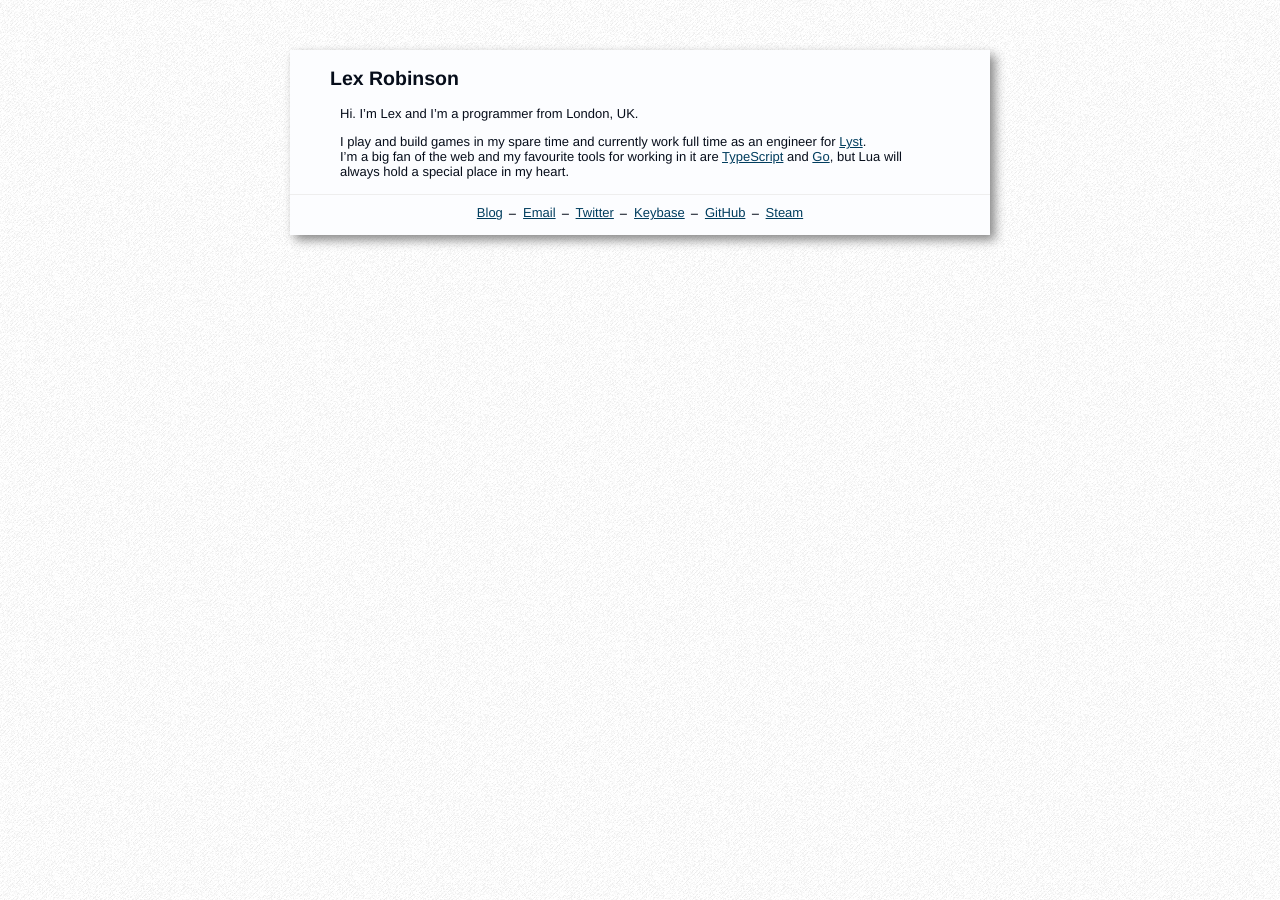
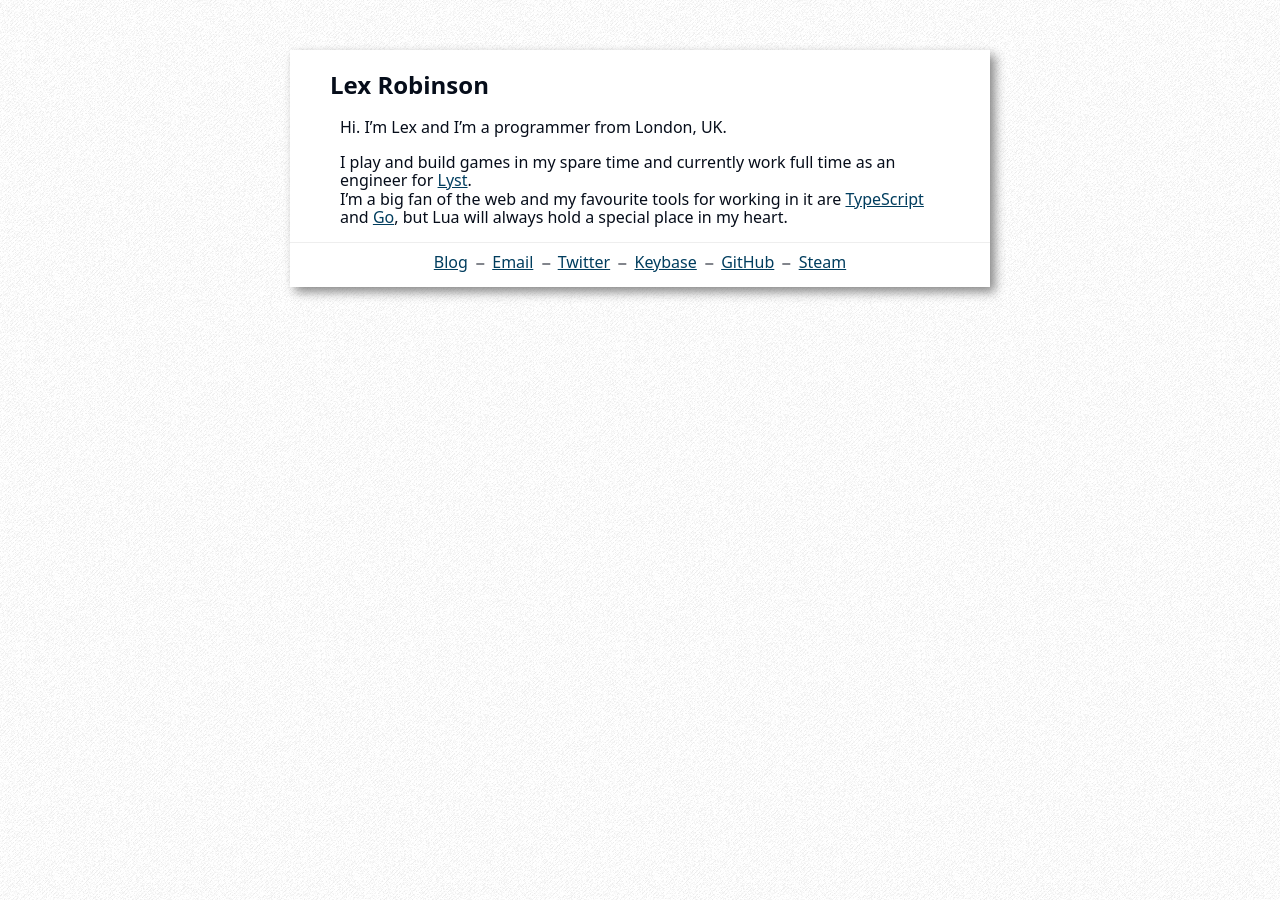
Before and after one commit to Lexicality/lexoblag, a Jekyll site: the page built from index.md, in a window 1280 px wide. Built offline with Jekyll 4.4.1, drawn with Linux system fonts in a browser that asks for light colours; nearby versions of some CDN libraries.

Commit message:
Normalise readability

```diff
--- a/_layouts/base.html
+++ b/_layouts/base.html
@@ -5,6 +5,7 @@
 	<meta charset="utf-8">
 	<title>{% include title.html %}</title>
 
+	<link rel="stylesheet" href="https://cdnjs.cloudflare.com/ajax/libs/modern-normalize/0.5.0/modern-normalize.css" integrity="sha256-wOIgn5DueqkvX+IpwWJkwzQblHz45CGXEOjju1aHqFg=" crossorigin="anonymous" />
 	<link rel="stylesheet" href="{{ site.baseurl }}/assets/css/styles.css" type="text/css">
 	{% if site.highlighter %}
 		<link rel="stylesheet" href="{{ site.baseurl }}/assets/css/syntax.css" type="text/css">
@@ -12,6 +13,8 @@
 	{% if page.in_blog %}{% feed_meta %}{% endif %}
 
 	<meta name="viewport" content="width=device-width, initial-scale=1">
+	<!-- Prevent firefox rendering the page without css -->
+	<script> </script>
 </head>
 
 <body>
--- a/_sass/lexi/_body.scss
+++ b/_sass/lexi/_body.scss
@@ -10,7 +10,7 @@ body {
 	margin-right: auto;
 	width: 700px;
 	box-shadow: 5px 5px 10px #888;
-	background: rgb(252, 253, 255);
+	background: white;
 	color: rgb(6, 13, 26);
 }
 
--- a/_sass/lexi/_general.scss
+++ b/_sass/lexi/_general.scss
@@ -1,7 +1,3 @@
-body {
-	font: 13px Helvetica, Arial, sans-serif;
-}
-
 a,
 a:visited {
 	color: rgb(0, 61, 94);
```
